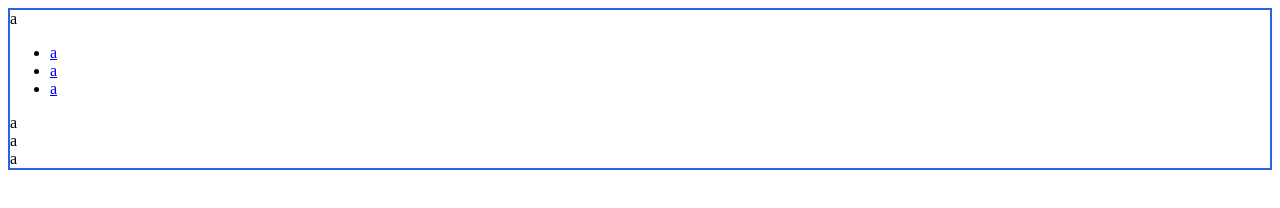
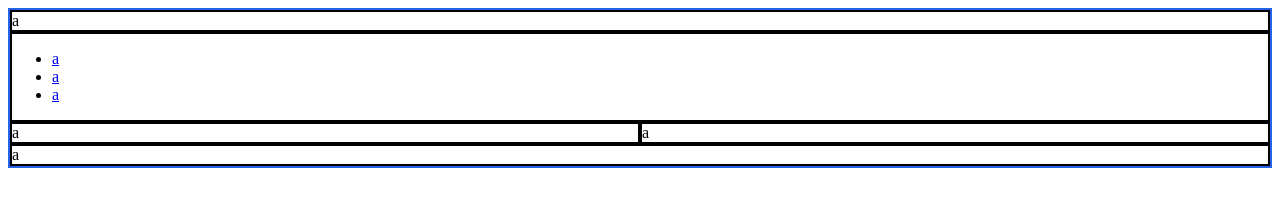
Before and after one commit to Szidee/webshop2, a plain HTML site: page kosar.html in a window 1280 px wide. Drawn offline with Linux system fonts and the light colour scheme.

Commit message:
gridekellrendezes

```diff
--- a/kosar.css
+++ b/kosar.css
@@ -1,18 +1,29 @@
 main {
     border: 2px solid #2563eb;
+    display: grid;
+    grid-template-columns: 1fr 1fr;
+    grid-template-areas: "h h"
+                         "n n"
+                         "ar as"
+                         "f f";
 }
 header {
     grid-area: h;
+    border: 2px solid black;
 }
 nav {
     grid-area: n;
+    border: 2px solid black;
 }
 article {
     grid-area: ar;
+    border: 2px solid black;
 }
 aside {
     grid-area: as;
+    border: 2px solid black;
 }
 footer {
     grid-area: f;
+    border: 2px solid black;
 }
```
